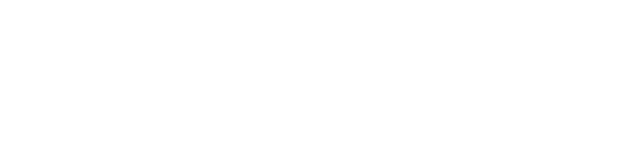
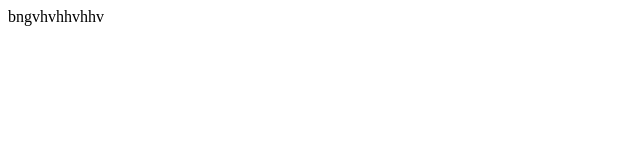
Before and after one commit to Ginger-Stone/PWAFire, a plain HTML site: page index.html in a window 1280 px wide. Shown: the whole page, without its empty margins (0-640 px from the left). Drawn offline with Linux system fonts and the light colour scheme.

```diff
--- a/index.html
+++ b/index.html
@@ -16,6 +16,6 @@
         </script>
 </head>
 <body>
-
+    bngvhvhhvhhv
 </body>
 </html>
```
